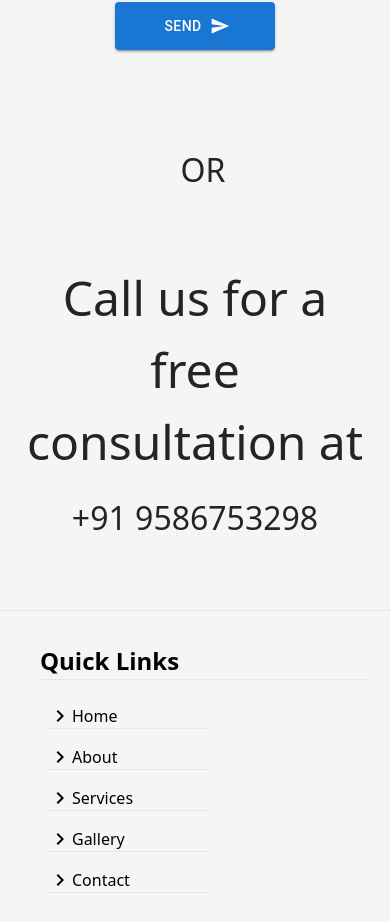
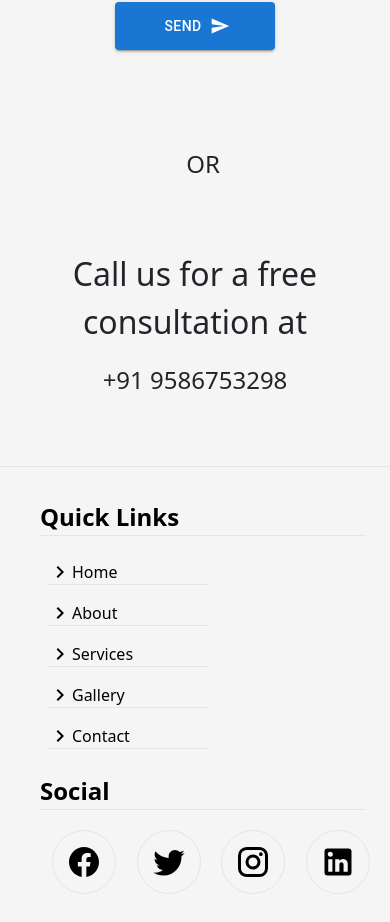
Before and after one commit to SamMathelete/mycityodisha, a Next.js app: page / in a window 390 px wide. Shown: the part 4447-5369 px from the top of the page. Built offline with nearby package versions, Linux system fonts and the light colour scheme.

Commit message:
more bug fixes

```diff
--- a/components/UI/CallExperts.module.css
+++ b/components/UI/CallExperts.module.css
@@ -40,4 +40,13 @@
   .call-experts__text {
     width: 100%;
   }
+  .call-experts__title {
+    font-size: 2rem;
+  }
+  .call-experts__phone {
+    font-size: 1.5rem;
+  }
+  .call-experts__line__text {
+    font-size: 1.5rem;
+  }
 }
--- a/components/UI/Header.tsx
+++ b/components/UI/Header.tsx
@@ -31,12 +31,11 @@ const Header = () => {
               whileHover={{ scale: 1.1 }}
               whileTap={{ scale: 0.95 }}
             >
-              <Link href="#about">About</Link>
+              <Link href="/#about">About</Link>
             </motion.li>
             <motion.li
               className={styles.link}
               whileHover={{ scale: 1.1 }}
-              whileTap={{ scale: 0.95 }}
               onHoverStart={() => setIsOpen(true)}
               onHoverEnd={() => setIsOpen(false)}
             >
@@ -50,14 +49,12 @@ const Header = () => {
                   <motion.li
                     className={styles.link}
                     whileHover={{ scale: 1.1 }}
-                    whileTap={{ scale: 0.95 }}
                   >
                     <Link href="/Projects/1">Project 1</Link>
                   </motion.li>
                   <motion.li
                     className={styles.link}
                     whileHover={{ scale: 1.1 }}
-                    whileTap={{ scale: 0.95 }}
                   >
                     <Link href="/Projects/2">Project 2</Link>
                   </motion.li>
@@ -69,7 +66,7 @@ const Header = () => {
               whileHover={{ scale: 1.1 }}
               whileTap={{ scale: 0.95 }}
             >
-              <Link href="#GetIntoTouch">Contact</Link>
+              <Link href="/#GetIntoTouch">Contact</Link>
             </motion.li>
           </ul>
           <MenuOutlinedIcon
--- a/components/UI/SideDrawer.tsx
+++ b/components/UI/SideDrawer.tsx
@@ -29,7 +29,7 @@ const SideDrawer: FC<Props> = ({ onClose }) => {
             <Link href="/">Home</Link>
           </motion.li>
           <motion.li className={styles.link} whileTap={{ scale: 0.95 }}>
-            <Link href="#about">About</Link>
+            <Link href="/#about">About</Link>
           </motion.li>
           <motion.li
             className={styles.link}
@@ -55,7 +55,7 @@ const SideDrawer: FC<Props> = ({ onClose }) => {
             )}
           </motion.li>
           <motion.li className={styles.link} whileTap={{ scale: 0.95 }}>
-            <Link href="#GetIntoTouch">Contact</Link>
+            <Link href="/#GetIntoTouch">Contact</Link>
           </motion.li>
         </ul>
       </div>
--- a/pages/Projects/[PID]/index.tsx
+++ b/pages/Projects/[PID]/index.tsx
@@ -11,8 +11,6 @@ const ProjectDetails = () => {
       <WallText image="https://images.unsplash.com/photo-1620325867502-221cfb5faa5f?ixlib=rb-4.0.3&ixid=MnwxMjA3fDB8MHxwaG90by1wYWdlfHx8fGVufDB8fHx8&auto=format&fit=crop&w=2314&q=80">
         {PID == "1" ? "Project 1" : "Project 2"}
       </WallText>
-      <h1>Project Details</h1>
-      <p>Project ID: {PID}</p>
     </Layout>
   );
 };
--- a/pages/Projects/index.tsx
+++ b/pages/Projects/index.tsx
@@ -7,7 +7,6 @@ const Projects = () => {
       <WallText image="https://images.unsplash.com/photo-1620325867502-221cfb5faa5f?ixlib=rb-4.0.3&ixid=MnwxMjA3fDB8MHxwaG90by1wYWdlfHx8fGVufDB8fHx8&auto=format&fit=crop&w=2314&q=80">
         PROJECTS
       </WallText>
-      <h1>Projects</h1>
     </Layout>
   );
 };
```
